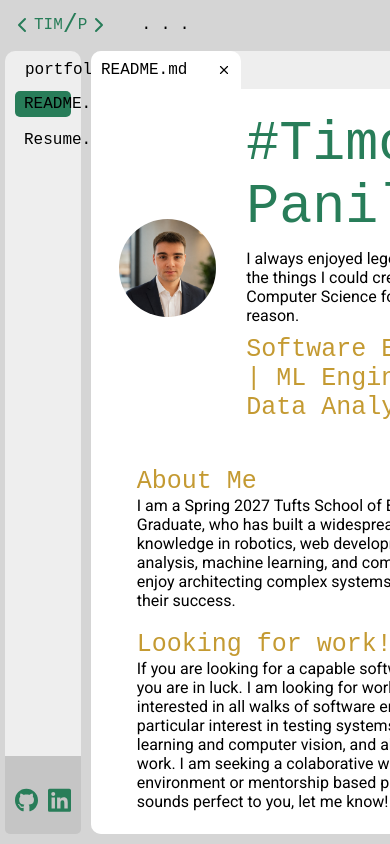
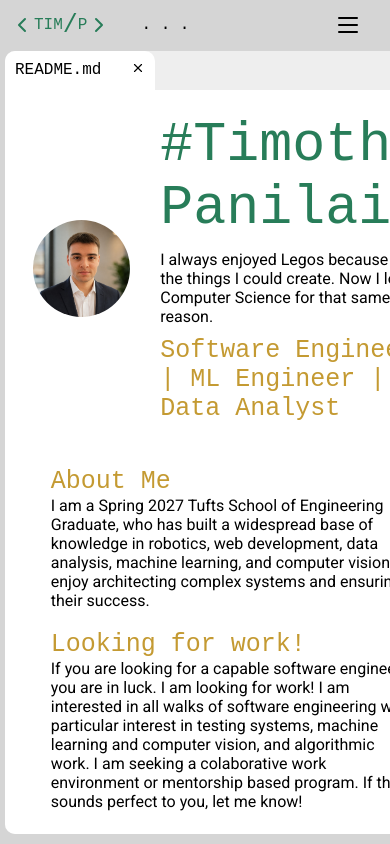
Before and after one commit to Lootim247/portfolio, a Next.js app: page / in a window 390 px wide. Built offline with nearby package versions, Linux system fonts and the light colour scheme.

Commit message:
modified to be mobile friendly

```diff
--- a/package.json
+++ b/package.json
@@ -9,7 +9,7 @@
     "lint": "eslint"
   },
   "dependencies": {
-    "lucide-react": "^1.52.0",
+    "lucide-react": "^1.57.0",
     "next": "16.3.8",
     "react": "19.2.8",
     "react-dom": "19.2.8",
--- a/src/app/page.tsx
+++ b/src/app/page.tsx
@@ -19,7 +19,7 @@ export default function Home() {
           </span>
 
           <span>
-            I always enjoyed legos because of all the things I could create. Now I love Computer Science for that same reason.
+            I always enjoyed Legos because of all the things I could create. Now I love Computer Science for that same reason.
           </span>
 
           <span className={styles.textHeader2}>
--- a/src/components/PortfolioLayout.tsx
+++ b/src/components/PortfolioLayout.tsx
@@ -3,7 +3,7 @@
 import { ReactNode, useState } from "react";
 import Link from "next/link";
 import { usePathname } from "next/navigation";
-import { ChevronDown, ChevronLeft, ChevronRight, Info, X, FileText} from "lucide-react";
+import { TextAlignJustify, ChevronDown, ChevronLeft, ChevronRight, Info, X, FileText } from "lucide-react";
 import { FaGithub, FaLinkedin } from "react-icons/fa";
 import styles from "../styles/main_layout.module.css";
 
@@ -15,7 +15,8 @@ type FileInfo = {
 };
 
 const files: Record<string, FileInfo> = {
-  "README.md": {
+  // HOME KEY SHOULD BE NONE
+  "": {
     url: "/",
     displayName: "README.md",
     icon: <Info size={16} color="#6495ED"/>,
@@ -35,6 +36,9 @@ export default function PortfolioLayout({
 }: {
   children: React.ReactNode;
 }) {
+  // mobile hamburger open state
+  const [open, setOpen] = useState(false);
+
   // ensure state initiated correctly when visiting non-home first
   const pathname = usePathname();
   const activeFile = Object.values(files).find(
@@ -56,6 +60,11 @@ export default function PortfolioLayout({
           <ChevronRight/>
         </div>
         . . .
+
+        <a className={styles.hamburgerMenu}
+          onClick={()=>setOpen(!open)}>
+            <TextAlignJustify className={styles.UI}/>
+        </a>
       </div>
 
       <div className={styles.mainContent}>
@@ -98,13 +107,52 @@ export default function PortfolioLayout({
         <div className={styles.openFileContainer}>
           <div className={styles.openFileHeader}>
             {fileName}
-            <X size={14} />
+            <Link href="/" onClick={() => setFileName(files[""].displayName)}><X size={14}/></Link>
           </div>
 
           <main className={styles.childContentContainer}>
             {children}
           </main>
         </div>
+
+
+        { open &&
+        <div className={styles.mobileSideBar}>
+          <div className={styles.sideBarContainer}>
+            <div>
+              <ChevronDown size={20} />
+              portfolio_website
+            </div>
+            {Object.entries(files).map(([key, info]) => {
+              return (
+                <Link
+                  key={key}
+                  href={info.url}
+                  className={`${styles.sideBarButton} ${
+                    fileName === info.displayName
+                      ? styles.activeSideBarButton
+                      : ""
+                  }`}
+                  onClick={() => {setFileName(info.displayName); setOpen(false)}}
+                >
+                  {info.icon}
+                  {info.displayName}
+                </Link>
+              );
+            })}
+          </div>
+
+          <div className={styles.mobileSideBarFooter}>
+            <Link href="https://github.com/Lootim247" target="_blank" className={styles.footerLink}>
+              <FaGithub className={styles.icon}/>
+            </Link>
+            <Link href="https://www.linkedin.com/in/tim-panilaitis-24810a332/" target="_blank" className={styles.footerLink}>
+              <FaLinkedin className={styles.icon}/>
+            </Link>
+          </div>
+        </div>
+        }
+
       </div>
     </>
   );
--- a/src/styles/main_layout.module.css
+++ b/src/styles/main_layout.module.css
@@ -1,5 +1,16 @@
+/* MOBILE RULES */
+.hamburgerMenu {
+    display: none;
+}
+
+.mobileSideBar {
+    display: none;
+}
+
+/* SIDEBAR FORMATTING */
 .sideBar {
     border-radius: 10px;
+    min-width: 200px;
     width: 20%;
     display: flex;
     flex-direction: column;
@@ -7,6 +18,12 @@
 }
 
 .sideBar div {
+    padding: 10px 10px 0px 10px;
+    display: flex;
+    gap: 10px;
+}
+
+.mobileSideBar div {
     padding: 10px 10px 0px 10px;
     display: flex;
     gap: 10px;
@@ -34,13 +51,6 @@
     align-items: center;
 }
 
-.icon {
-    align-items: center;
-    color: var(--title-color);
-    height: 100%;
-    width: 100%;
-}
-
 .sideBarButton {
     gap: 5px;
     border-radius: 5px;
@@ -55,6 +65,13 @@
 
 .activeSideBarButton {
     background-color: var(--active-UI);
+}
+
+.icon {
+    align-items: center;
+    color: var(--title-color);
+    height: 100%;
+    width: 100%;
 }
 
 .topHeader {
@@ -113,3 +130,47 @@
     flex:1;
     border-radius: 0px 0px 10px 10px;
 }
+
+@media (max-width: 600px) {
+  .sideBar {
+    display: none;
+  }
+
+  .mobileSideBar {
+    position: absolute;
+    display: flex;
+    flex-direction: column;
+    background-color: var(--dark-background);
+
+    border-radius: 10px;
+    border-color: white;
+    border-width: 0 0 2px 2px;
+    border-style: solid;
+
+    top: 6vh;
+    right: 0;
+    width: 250px;
+    height: 93vh;
+
+    z-index: 100;
+    box-shadow: 4px 0 15px rgba(0, 0, 0, 0.2);
+  }
+
+  .mobileSideBarFooter {
+    display: flex;
+    flex-direction: row;
+    align-items: center;
+    justify-content: end;
+    height: 10%;
+    background-color: var(--light-background);
+    border-radius: 0px 0px 5px 5px;
+  }
+
+  .hamburgerMenu {
+    flex:1;
+    justify-content: end;
+    align-items: end;
+    display: flex;
+    margin-right: 30px;
+  }
+}
```
Also changed, not shown: 1 other file (tests, documents, lock files or other folders).
